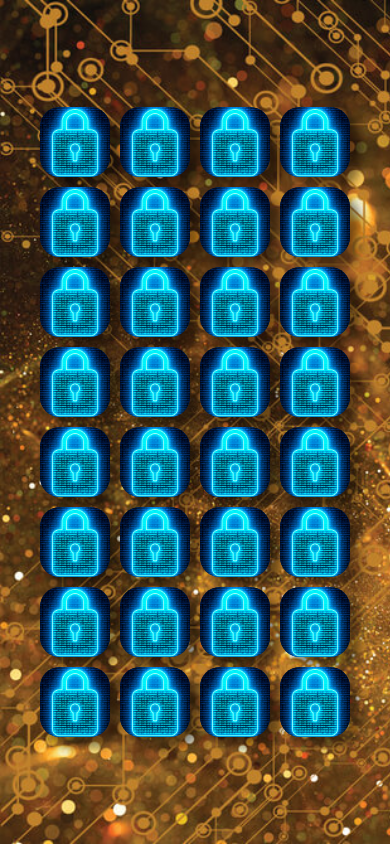
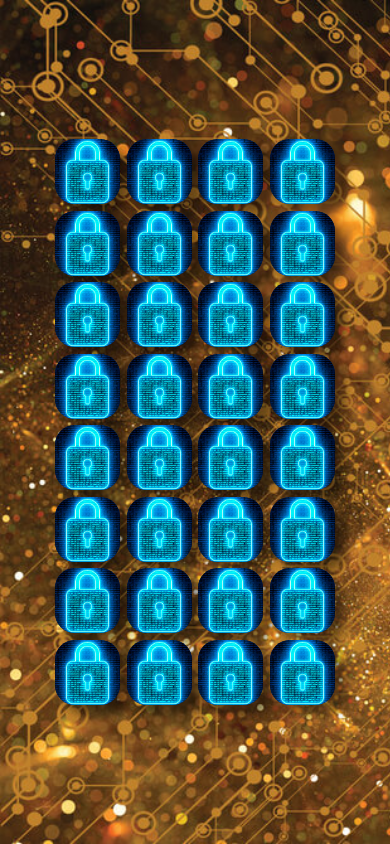
Before and after one commit to socram63/jogo-da-memoria-cripto, a plain HTML site: page index.html in a window 390 px wide. Drawn offline with Linux system fonts and the light colour scheme; a web font is replaced by a local one.

Commit message:
ajuste tamanho para mobile

```diff
--- a/styles/style.css
+++ b/styles/style.css
@@ -87,22 +87,19 @@ img{
 @media (max-width:800px) {
     body{
         background-size: cover;
-
-
-
     }
     .card {
-        width: 70px;
-        height: 70px;
+        width: 65px;
+        height: 65px;
     }
     img{
-        width: 70px;
+        width: 65px;
 
     }
     #gameBoard {
         max-width: 400px;
         grid-template: 1fr 1fr 1fr 1fr 1fr 1fr 1fr 1fr /1fr 1fr 1fr 1fr;
-        gap: 10px;
+        gap: 6.5px;
         top: 50px;
     }
     #gameOver {
```
